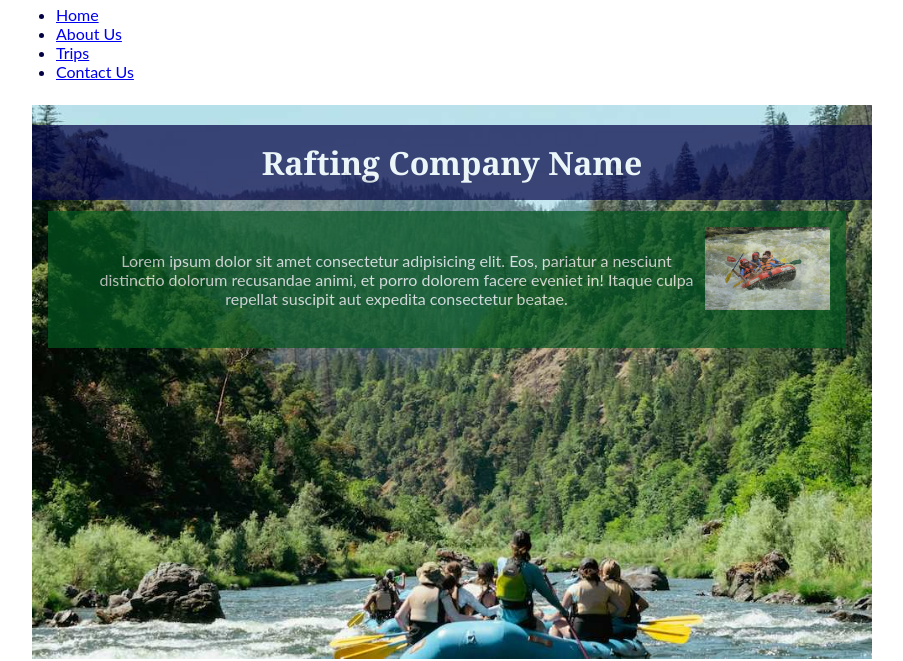
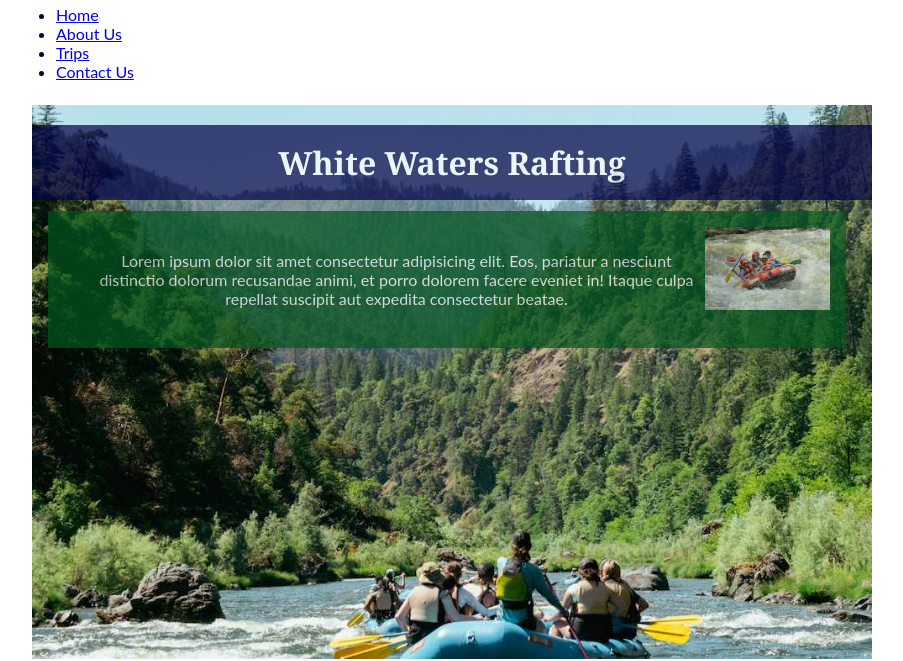
Before and after one commit to aguirreanahiruth/wdd130, a plain HTML site: page wwr/about.html in a window 1280 px wide. Shown: the part 146-807 px from the top of the page, without its empty margins (188-1091 px from the left). Drawn offline with Linux system fonts and the light colour scheme.

Commit message:
some little fixes

```diff
--- a/wwr/about.html
+++ b/wwr/about.html
@@ -26,7 +26,7 @@
     <main>
         <div class="hero">
             <img src="images/div-background-reduced.jpg" alt="Happy and relaxed customers enjoying the view" width="800">
-            <h1>Rafting Company Name</h1>
+            <h1>White Waters Rafting</h1>
             <article>
                 <img src="images/happy-customers-reduced.jpg" alt="Happy customers enjoying the ride" width="400">
                 <p>Lorem ipsum dolor sit amet consectetur adipisicing elit. Eos, pariatur a nesciunt distinctio dolorum recusandae animi, et porro dolorem facere eveniet in! Itaque culpa repellat suscipit aut expedita consectetur beatae.</p>
--- a/wwr/styles/rafting.css
+++ b/wwr/styles/rafting.css
@@ -1,6 +1,5 @@
 :root {
     --primary-collor: rgb(29, 156, 247);
-    --secondary-color: rgb(16, 160, 16);
     --accent1-color: rgb(1, 1, 68);
     --accent2-color: rgb(3, 86, 31);
     --heading-font: 'Arvo', Georgia, serif;
```
